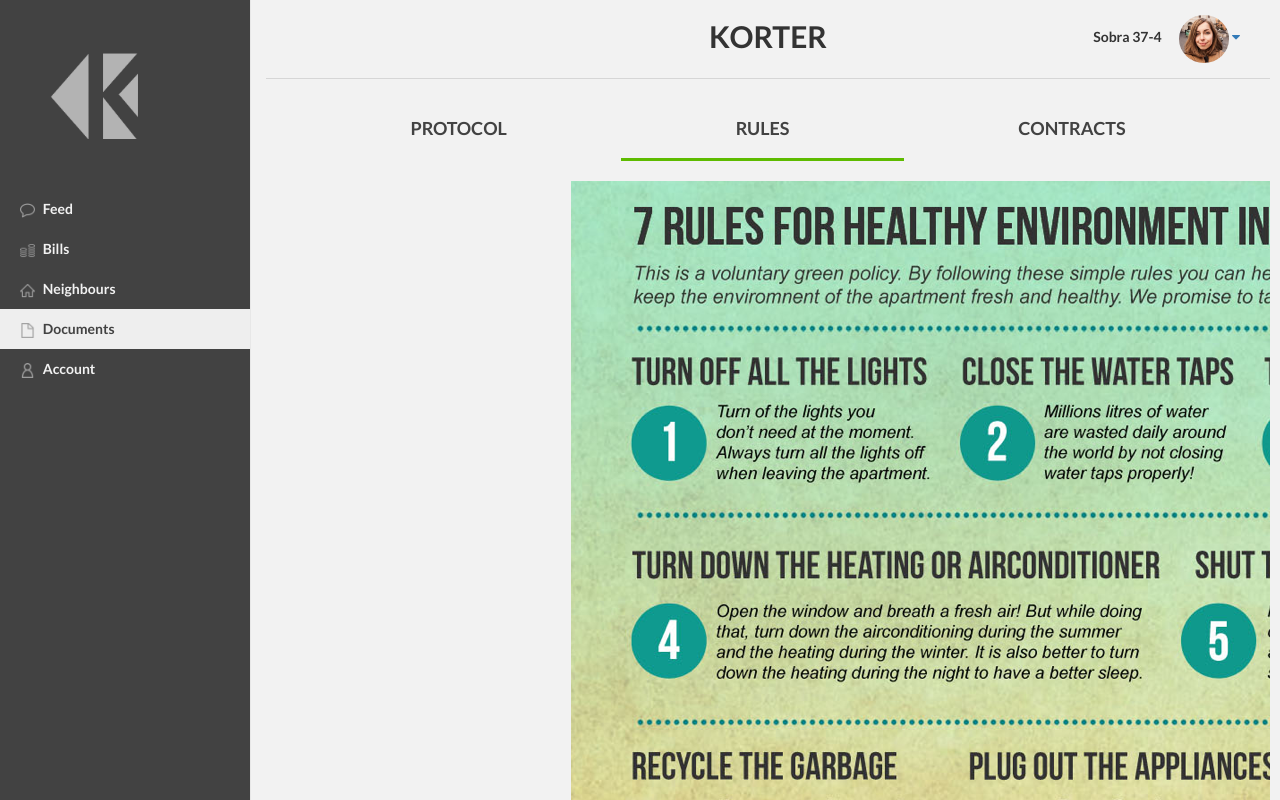
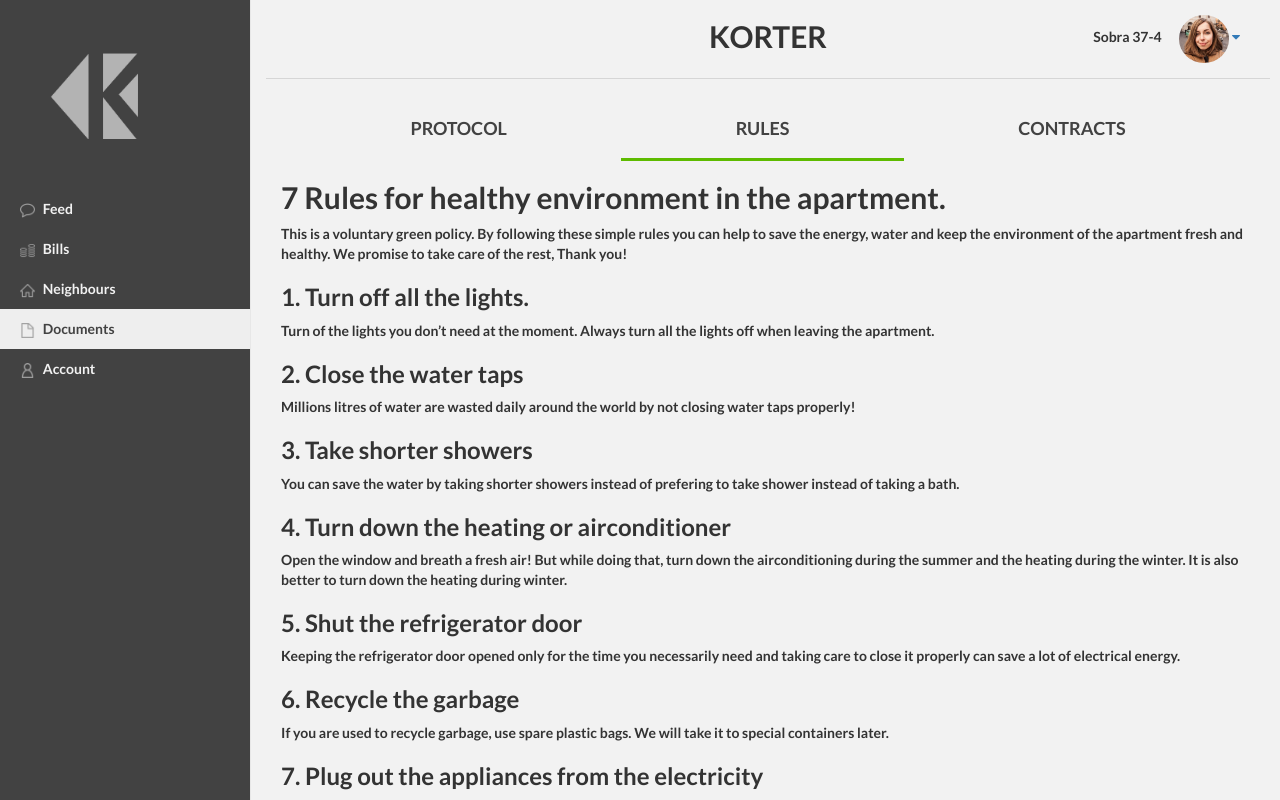
Before and after one commit to gkgranada/korter-bootcamp, a Django app: page /app/documents/ in a window 1280 px wide, after a click on "RULES". Run offline with Django 3.2, Linux system fonts and the light colour scheme; some libraries are stand-ins or nearby versions.

Commit message:
update rules page

```diff
--- a/apps/korter/templates/korter/documentsRules.html
+++ b/apps/korter/templates/korter/documentsRules.html
@@ -1,7 +1,26 @@
 {% load static %}
 
 <div class="row">
-  <div class="col-xs-18 col-md-12">
-    <img id="rules-img" src="{% static "img/documents/rules.png" %}" alt="Rules">
-  </div>
+          <h2>7 Rules for healthy environment in the apartment.</h2>
+          <p>This is a voluntary green policy. By following these simple rules you can help to save the energy,
+              water and keep the environment of the apartment fresh and healthy.
+              We promise to take care of the rest, Thank you! </p>
+<h3>1. Turn off all the lights.</h3>
+<p>Turn of the lights you don’t need at the moment. Always turn all the lights off when leaving the apartment.</p>
+<h3>2. Close the water taps</h3>
+<p>Millions litres of water are wasted daily around the world by not closing water taps properly!</p>
+<h3>3. Take shorter showers</h3>
+<p>You can save the water by taking shorter showers instead of prefering to take shower instead of taking a bath.</p>
+<h3>4. Turn down the heating or airconditioner</h3>
+<p>Open the window and breath a fresh air! But while doing that, turn down the
+    airconditioning during the summer and the heating during the winter.
+    It is also better to turn down the heating during winter.
+</p>
+<h3>5. Shut the refrigerator door</h3>
+<p>Keeping the refrigerator door opened only for the time you necessarily need
+    and taking care to close it properly can save a lot of electrical energy.
+</p>
+<h3>6. Recycle the garbage</h3>
+<p>If you are used to recycle garbage, use spare plastic bags. We will take it to special containers later.</p>
+<h3>7. Plug out the appliances from the electricity</h3>
 </div>
```
